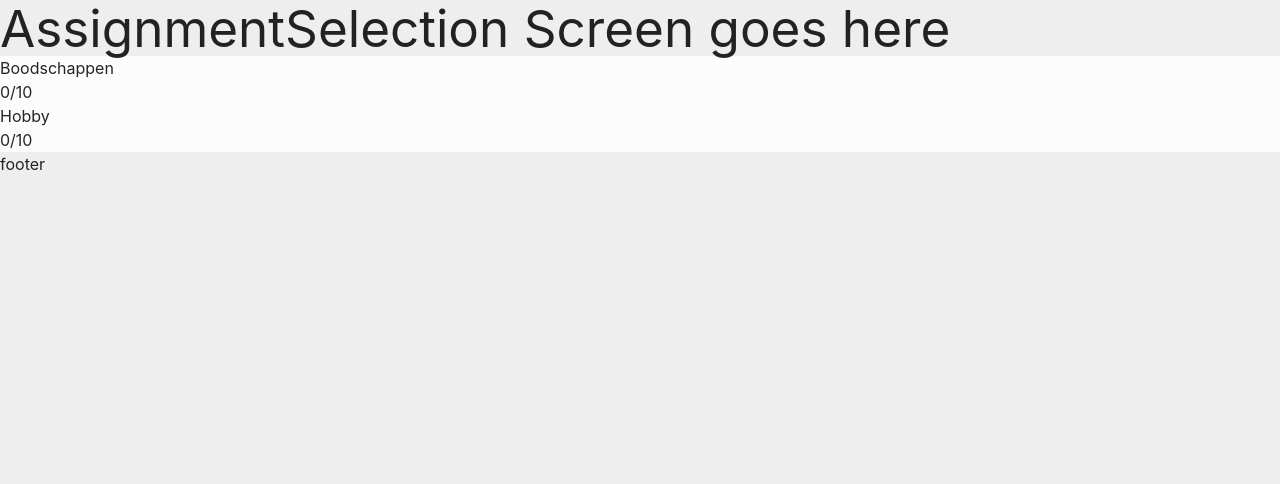
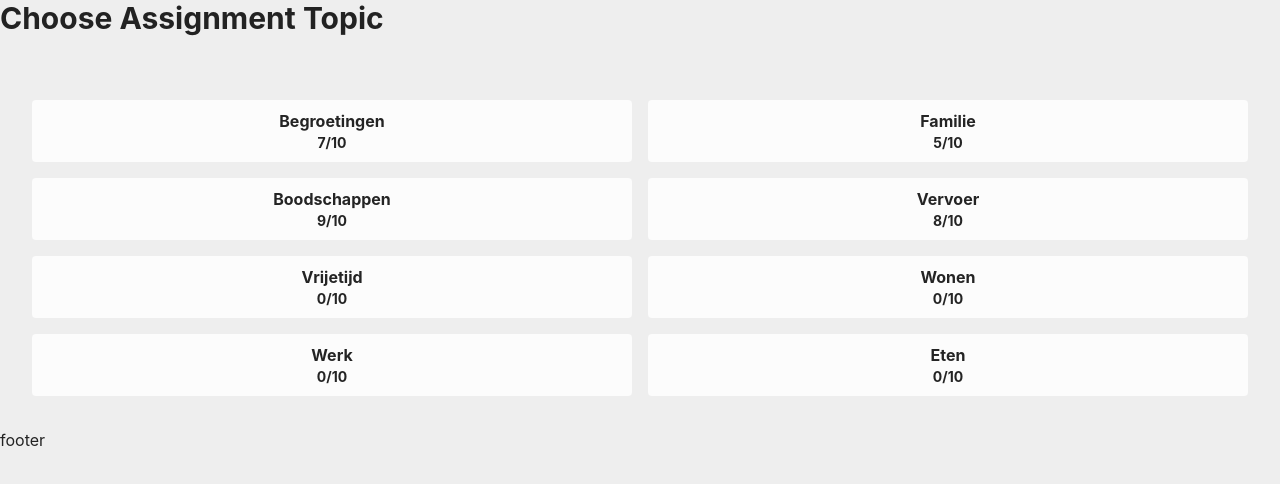
Before and after one commit to tle2-team7/leesapp-frontend, a React (Vite) app: page /select in a window 1280 px wide. Shown: the top 484 px of the page. Built offline with nearby package versions, Linux system fonts and the light colour scheme.

Commit message:
added screen and interaction

```diff
--- a/package.json
+++ b/package.json
@@ -13,7 +13,7 @@
     "@types/dom-speech-recognition": "^0.0.1",
     "react": "^18.2.0",
     "react-dom": "^18.2.0",
-    "react-router-dom": "^6.10.0"
+    "react-router-dom": "^6.11.1"
   },
   "devDependencies": {
     "@types/react": "^18.0.28",
--- a/src/assignment_selection/AssignmentSelection.tsx
+++ b/src/assignment_selection/AssignmentSelection.tsx
@@ -1,34 +1,54 @@
 import { useState } from "react";
+import { useNavigate } from "react-router-dom";
 
 function AssignmentSelection() {
+  const assignmentTopic = [
+    { title: 'begroetingen', progress: 7 },
+    { title: 'familie', progress: 5 },
+    { title: 'boodschappen', progress: 9 },
+    { title: 'vervoer', progress: 8 },
+    { title: 'vrijetijd', progress: 0 },
+    { title: 'wonen', progress: 0 },
+    { title: 'werk', progress: 0 },
+    { title: 'eten', progress: 0 },
+  ];
+
+
+  const navigate = useNavigate();
+
+  const handleTopicClick = (topic) => {
+    navigate(`/assignment?topic=${topic.title}`);
+  };
+
+  const capitalizeFirstLetter = (word) => {
+    return word.charAt(0).toUpperCase() + word.slice(1);
+  };
+
 
   return (
     <div className="AssignmentSelection">
       <header>
-          <h1>AssignmentSelection Screen goes here</h1>
+        <h1 className="text-3xl font-bold mb-8">Choose Assignment Topic</h1>
       </header>
 
-        <div className="bg-surface-main-150">
+      <div className="grid grid-cols-2 gap-4 p-8">
+        {assignmentTopic.map((topic, index) => (
+          <button
+            key={index}
+            className="bg-surface-main-150 hover:bg-surface-dark-100 text-black font-bold py-2 px-4 rounded"
+            onClick={() => handleTopicClick(topic)}
+          >
             <div>
-            <p>Boodschappen </p>
+              <p>{capitalizeFirstLetter(topic.title)}</p>
             </div>
-          <div>
-            <p>0/10</p>
+            <div className="text-center text-gray-500 text-sm">
+              <p>{topic.progress}/10</p>
             </div>
+          </button>
+        ))}
       </div>
 
-        <div className="bg-surface-main-150">
-          <div>
-            <p>Hobby</p>
-          </div>
-          <div>
-            <p>0/10</p>
-          </div>
-        </div>
-
-        <footer>
-          footer
-        </footer>
+      <footer>footer</footer>
     </div>
   );
 }
```
Also changed, not shown: 2 other files (tests, documents, lock files or other folders). Lines whose indentation alone changed are shown as unchanged.
